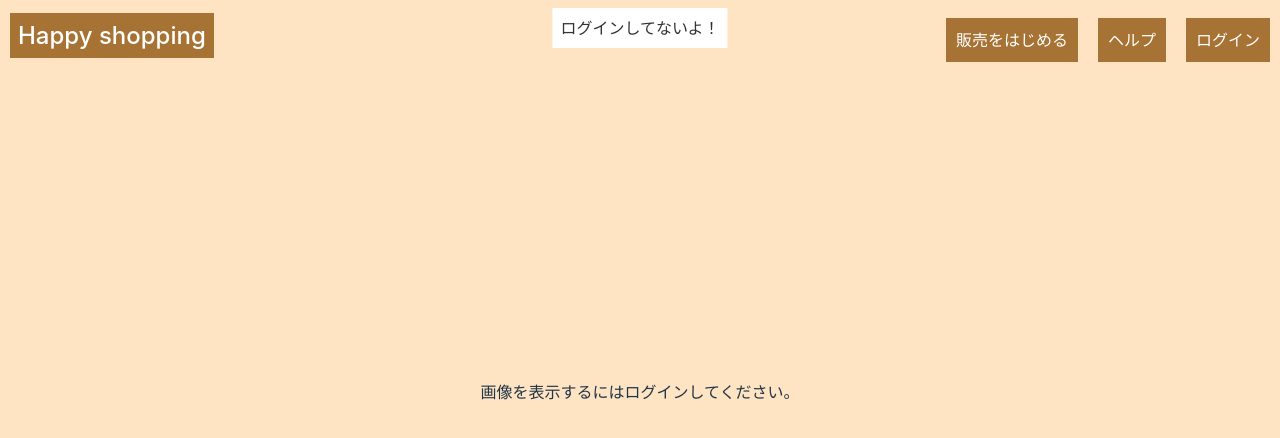
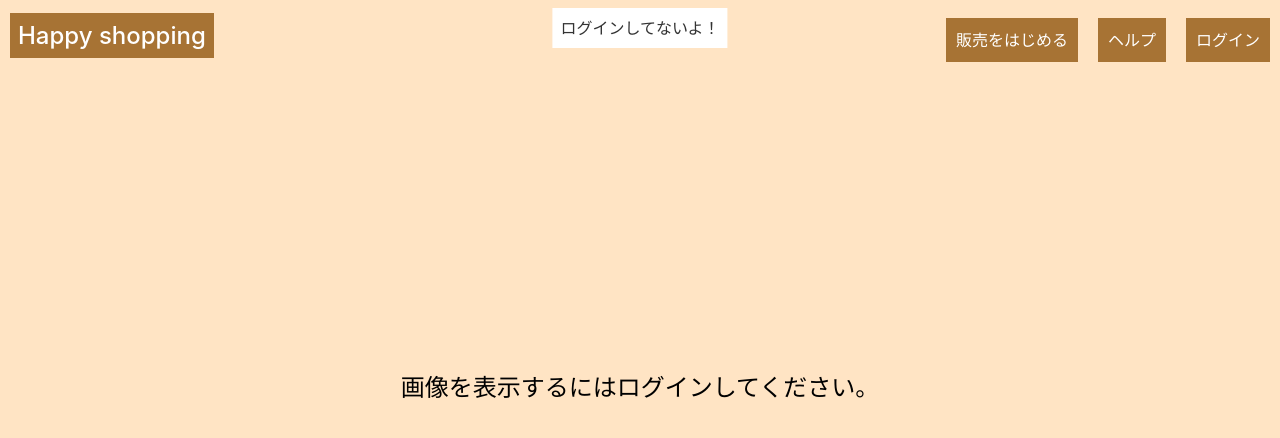
Before and after one commit to 1m4nim/shopping-app, a React (Vite) app: page /sell in a window 1280 px wide. Shown: the top 438 px of the page. Built offline with nearby package versions, Linux system fonts and the light colour scheme; no server answers.

Commit message:
CORS設定をどうにかしたい

```diff
--- a/cors.json
+++ b/cors.json
@@ -1,8 +1,7 @@
 [
   {
     "origin": ["http://localhost:5173"],
-    "method": ["GET"],
-    "maxAgeSeconds": 3600,
-    "responseHeader": ["Content-Type", "Authorization"]
+    "method": ["GET", "POST", "PUT", "DELETE"],
+    "maxAgeSeconds": 3600
   }
 ]
--- a/src/sell.tsx
+++ b/src/sell.tsx
@@ -28,7 +28,11 @@ const Sell: React.FC = () => {
   }, [user]);
 
   if (!user) {
-    return <p>画像を表示するにはログインしてください。</p>;
+    return (
+      <p style={{ fontSize: "1.5rem", color: "black" }}>
+        画像を表示するにはログインしてください。
+      </p>
+    );
   }
 
   return (
```
